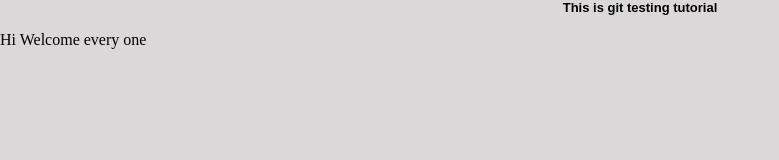
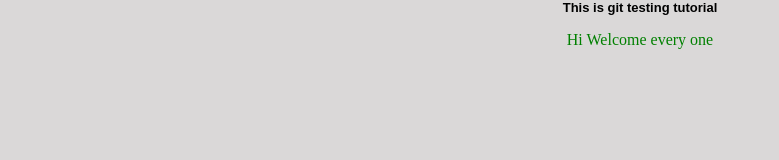
Before and after one commit to SomjiSomanP/DemoGit, a plain HTML site: page index.html in a window 1280 px wide. Shown: the whole page, without its empty margins (0-779 px from the left). Drawn offline with Linux system fonts and the light colour scheme.

Commit message:
P tag style changed

```diff
--- a/css/style.css
+++ b/css/style.css
@@ -8,3 +8,8 @@ h1{
 	font-family: sans-serif;
 	text-align: center;
 }
+
+p{
+	color: green;
+	text-align: center;
+}
```
